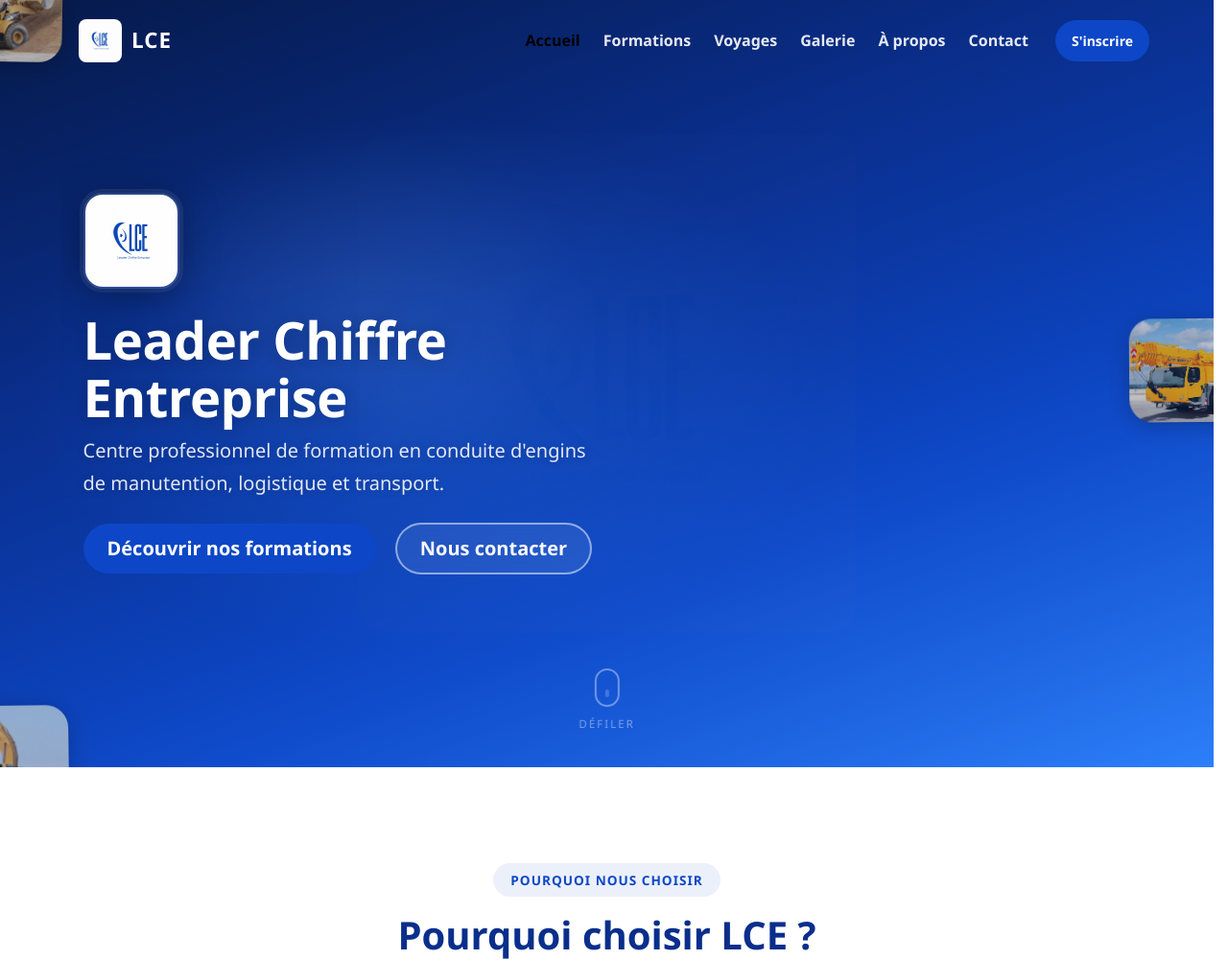
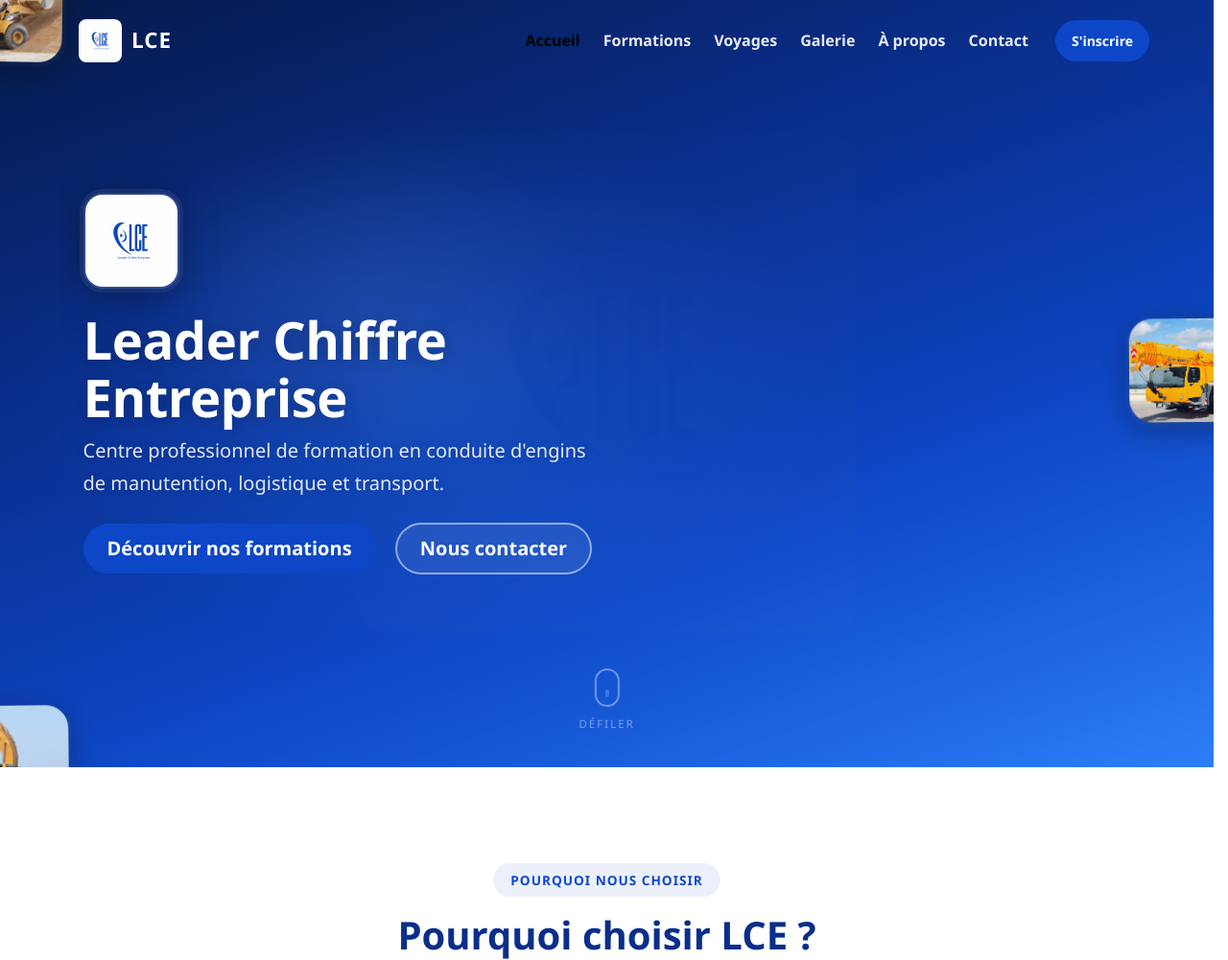
Before and after one commit to fredogary7-rgb/lce, a Flask app: page / in a window 1280 px wide. Shown: the top 1001 px of the page at 96% size. Run offline with Flask 3, Linux system fonts and the light colour scheme; data that the repository does not hold is empty; some libraries are stand-ins or nearby versions.

Commit message:
fix(hero): améliorer visibilité des 3 cartes engins flottantes

```diff
--- a/static/css/style.css
+++ b/static/css/style.css
@@ -223,17 +223,13 @@ section {
     opacity: 0;
     will-change: transform;
     transition: opacity 2s ease;
-    /* Carte premium : fond blanc discret + ombre */
-    background: rgba(255, 255, 255, 0.08);
     box-shadow:
-        0 4px 24px rgba(0, 0, 0, 0.25),
-        0 1px 3px rgba(0, 0, 0, 0.12);
-    backdrop-filter: blur(4px);
-    -webkit-backdrop-filter: blur(4px);
+        0 8px 32px rgba(0, 0, 0, 0.35),
+        0 2px 8px rgba(255, 255, 255, 0.1);
 }
 
 .hero-engine-card.loaded {
-    opacity: 0.85;
+    opacity: 0.95;
 }
 
 .hero-engine-card img {
@@ -241,7 +237,7 @@ section {
     width: 100%;
     height: 100%;
     object-fit: cover;
-    filter: brightness(0.9);
+    filter: brightness(1.05) saturate(1.1);
 }
 
 /* --- Position 1 : Haut gauche, partiellement hors écran --- */
```
